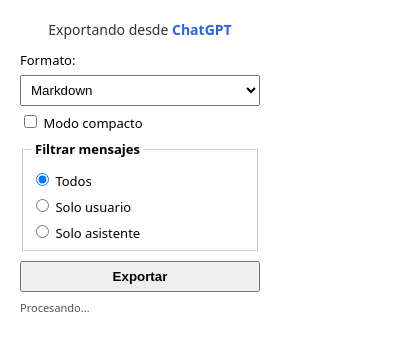
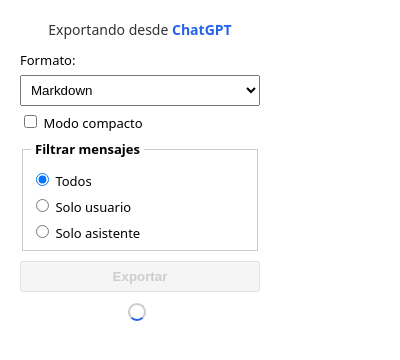
Before and after one commit to GuillermoCochrane/chat-exporter, a browser extension: page src/interfaces/extension/popup.html in a window 400 px wide. Both pictures are taken after a click on the button "Exportar". Drawn offline with Linux system fonts and the light colour scheme.

Commit message:
feat(extension): agregar encabezado contextual y spinner con estados al popup

```diff
--- a/src/interfaces/extension/popup.css
+++ b/src/interfaces/extension/popup.css
@@ -11,11 +11,12 @@
   font-weight: 500;
   text-align: center;
   color: #333;
-}
 
-#modelName {
-  font-weight: 700;
-  color: var(--accent-color, #2563eb);
+  /* Resalta el nombre del modelo en el encabezado */
+  strong {
+    color: var(--accent-color, #2563eb);
+    font-weight: 700;
+  }
 }
 
 label {
@@ -34,6 +35,12 @@
   cursor: pointer;
   font-weight: bold;
   margin-top: 10px;
+
+  /* Deshabilita visualmente el botón al procesar */
+  &:disabled {
+    opacity: 0.6;
+    cursor: not-allowed;
+  }
 }
 
 fieldset {
@@ -47,9 +54,32 @@
   padding: 0 4px;
 }
 
-#status {
-  margin-top: 8px;
-  font-size: 11px;
-  color: #555;
-  min-height: 14px;
+/* Contenedor principal del estado (spinner + texto) */
+footer#status {
+  margin-top: 10px;
+  display: flex;
+  align-items: center;
+  justify-content: center;
+  min-height: 20px;
+  gap: 6px;
+
+  strong#statusText {
+    font-size: 11px;
+    color: #555;
+  }
+
+
+  output.spinner {
+    display: none;
+    width: 14px;
+    height: 14px;
+    border: 2px solid #ccc;
+    border-top: 2px solid var(--accent-color, #2563eb);
+    border-radius: 50%;
+    animation: spin 0.8s linear infinite;
+  }
 }
+
+@keyframes spin {
+  to { transform: rotate(360deg); }
+}
--- a/src/interfaces/extension/popup.html
+++ b/src/interfaces/extension/popup.html
@@ -7,7 +7,10 @@
   <script type="module" src="popup.js"></script>
 </head>
 <body>
-  <h2>Exportando desde <span id="modelName">ChatGPT</span></h2>
+  <header>
+    <h2>Exportando desde <strong id="modelName">ChatGPT</strong></h2>
+  </header>
+  <main>
     <label for="format">Formato:</label>
     <select id="format">
       <option value="md">Markdown</option>
@@ -27,9 +30,13 @@
         <label><input type="radio" name="role" value="assistant"> Solo asistente</label>
       </fieldset>
     </div>
+    <button id="exportBtn">Exportar</button>
+  </main>
 
-  <button id="exportBtn">Exportar</button>
-  <div id="status"></div>
 
+  <footer id="status">
+    <output class="spinner"></output>
+    <strong id="statusText"></strong>
+  </footer>
 </body>
 </html>
--- a/src/interfaces/extension/popup.js
+++ b/src/interfaces/extension/popup.js
@@ -2,14 +2,16 @@
 // Envía las opciones elegidas por el usuario al background.
 
 const $ = (selector) => document.querySelector(selector);
-const setModelName = (modelName) => ($modelName.textContent = modelName);
+const Text = (selector, text) => ($(selector).textContent = text);
 
 const $formatSelect = $("#format");
 const $exportBtn = $("#exportBtn");
-const $status = $("#status");
+const $spinner = $(".spinner");
+const $statusText = $("#statusText");
 const $mdOptions = $("#mdOptions");
 const $compactCheck = $("#compact");
 const $roleRadios = document.getElementsByName("role");
+const $modelName = $("#modelName");
 
 // Mostrar / ocultar opciones de Markdown según el formato
 $formatSelect.addEventListener("change", () => {
@@ -19,24 +21,31 @@
 $exportBtn.addEventListener("click", () => {
   const format = $formatSelect.value;
   const compact = $compactCheck.checked;
-  const roleFilter = [...$roleRadios].find(r => r.checked).value;
+  const roleFilter = [...$roleRadios].find((r) => r.checked).value;
 
-  $status.textContent = "Procesando...";
+  // Estado de carga
+  $exportBtn.disabled = true;
+  $statusText.textContent = "";
+  $spinner.style.display = "inline-block";
 
   chrome.runtime.sendMessage(
-    {
-      type: "EXPORT",
-      format,
-      compact,
-      roleFilter,
-    },
+    { type: "EXPORT", format, compact, roleFilter },
     (response) => {
+      // Restaurar estado
+      $spinner.style.display = "none";
+      $exportBtn.disabled = false;
+
       if (chrome.runtime.lastError) {
-        $status.textContent = "⚠️ Error: " + chrome.runtime.lastError.message;
+        $statusText.textContent = "⚠️ " + chrome.runtime.lastError.message;
         return;
       }
 
-      $status.textContent = `✔️ ${format.toUpperCase()} exportado con éxito.`;
+      if (response && response.success === false) {
+        $statusText.textContent = "⚠️ " + response.error;
+        return;
+      }
+
+      $statusText.textContent = `✔️ ${format.toUpperCase()} exportado con éxito.`;
     }
   );
 });
```
Lines whose indentation alone changed are shown as unchanged.
